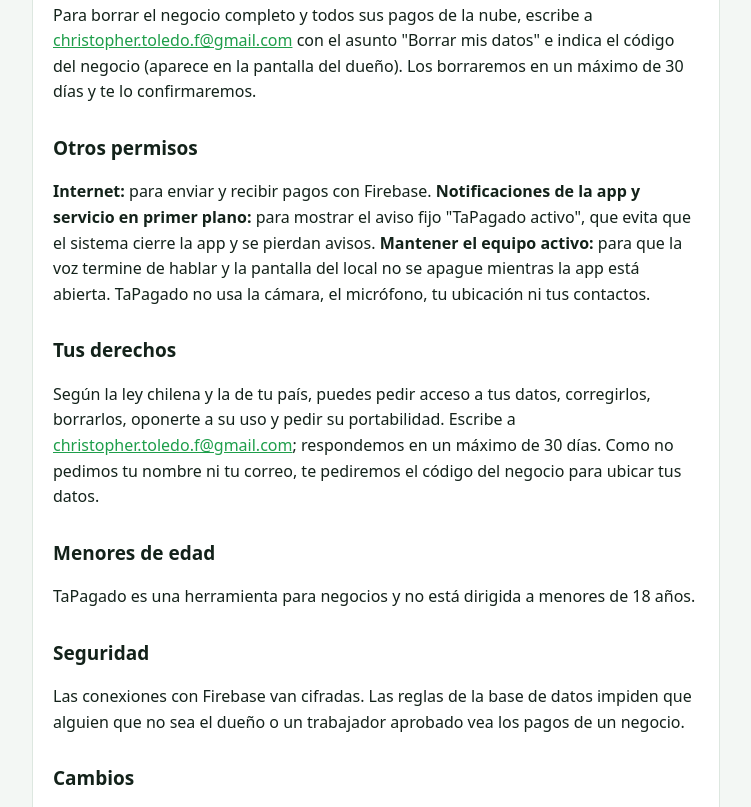
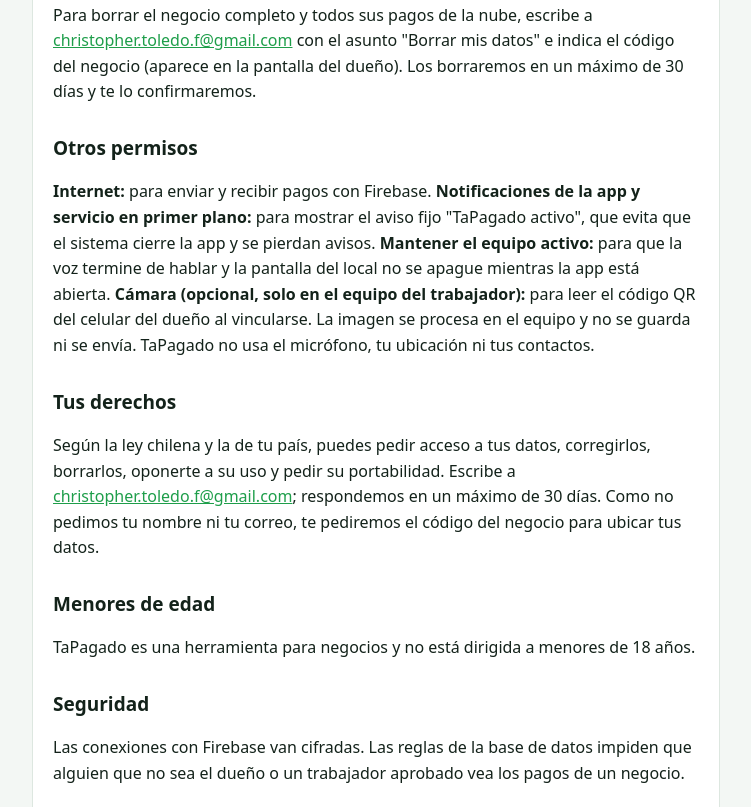
Before and after one commit to Chriss-Toledo/tapagado-privacidad, a plain HTML site: page index.html in a window 1280 px wide. Shown: the part 2953-3760 px from the top of the page, without its empty margins (264-1015 px from the left). Drawn offline with Linux system fonts and the light colour scheme.

Commit message:
Política: permiso de cámara para el QR de vinculación
Co-Authored-By: Claude Opus 5.5 <noreply@anthropic.com>

```diff
--- a/index.html
+++ b/index.html
@@ -95,7 +95,7 @@
     <p>Para borrar el negocio completo y todos sus pagos de la nube, escribe a <a href="mailto:christopher.toledo.f@gmail.com">christopher.toledo.f@gmail.com</a> con el asunto "Borrar mis datos" e indica el código del negocio (aparece en la pantalla del dueño). Los borraremos en un máximo de 30 días y te lo confirmaremos.</p>
 
     <h2>Otros permisos</h2>
-    <p><strong>Internet:</strong> para enviar y recibir pagos con Firebase. <strong>Notificaciones de la app y servicio en primer plano:</strong> para mostrar el aviso fijo "TaPagado activo", que evita que el sistema cierre la app y se pierdan avisos. <strong>Mantener el equipo activo:</strong> para que la voz termine de hablar y la pantalla del local no se apague mientras la app está abierta. TaPagado no usa la cámara, el micrófono, tu ubicación ni tus contactos.</p>
+    <p><strong>Internet:</strong> para enviar y recibir pagos con Firebase. <strong>Notificaciones de la app y servicio en primer plano:</strong> para mostrar el aviso fijo "TaPagado activo", que evita que el sistema cierre la app y se pierdan avisos. <strong>Mantener el equipo activo:</strong> para que la voz termine de hablar y la pantalla del local no se apague mientras la app está abierta. <strong>Cámara (opcional, solo en el equipo del trabajador):</strong> para leer el código QR del celular del dueño al vincularse. La imagen se procesa en el equipo y no se guarda ni se envía. TaPagado no usa el micrófono, tu ubicación ni tus contactos.</p>
 
     <h2>Tus derechos</h2>
     <p>Según la ley chilena y la de tu país, puedes pedir acceso a tus datos, corregirlos, borrarlos, oponerte a su uso y pedir su portabilidad. Escribe a <a href="mailto:christopher.toledo.f@gmail.com">christopher.toledo.f@gmail.com</a>; respondemos en un máximo de 30 días. Como no pedimos tu nombre ni tu correo, te pediremos el código del negocio para ubicar tus datos.</p>
@@ -149,7 +149,7 @@
     <p>To delete what is on your device: tap "Cambiar de modo", clear the app's data in Android Settings, or uninstall it. The owner can remove a worker with "Quitar". To delete the whole business and all its payments from the cloud, email <a href="mailto:christopher.toledo.f@gmail.com">christopher.toledo.f@gmail.com</a> with the subject "Delete my data" and include the business code. We will delete it within 30 days and confirm.</p>
 
     <h2>Other permissions</h2>
-    <p><strong>Internet:</strong> to send and receive payments through Firebase. <strong>App notifications and foreground service:</strong> for the persistent "TaPagado activo" notice that keeps the system from closing the app. <strong>Keep device awake:</strong> so the voice finishes speaking and the shop screen stays on while the app is open. TaPagado does not use the camera, microphone, location or contacts.</p>
+    <p><strong>Internet:</strong> to send and receive payments through Firebase. <strong>App notifications and foreground service:</strong> for the persistent "TaPagado activo" notice that keeps the system from closing the app. <strong>Keep device awake:</strong> so the voice finishes speaking and the shop screen stays on while the app is open. <strong>Camera (optional, worker device only):</strong> to read the owner phone's QR code when linking. The image is processed on the device and is neither stored nor sent. TaPagado does not use the microphone, location or contacts.</p>
 
     <h2>Your rights</h2>
     <p>You may request access, correction, deletion, objection and portability by emailing <a href="mailto:christopher.toledo.f@gmail.com">christopher.toledo.f@gmail.com</a>; we reply within 30 days and will ask for the business code to locate your data.</p>
```
